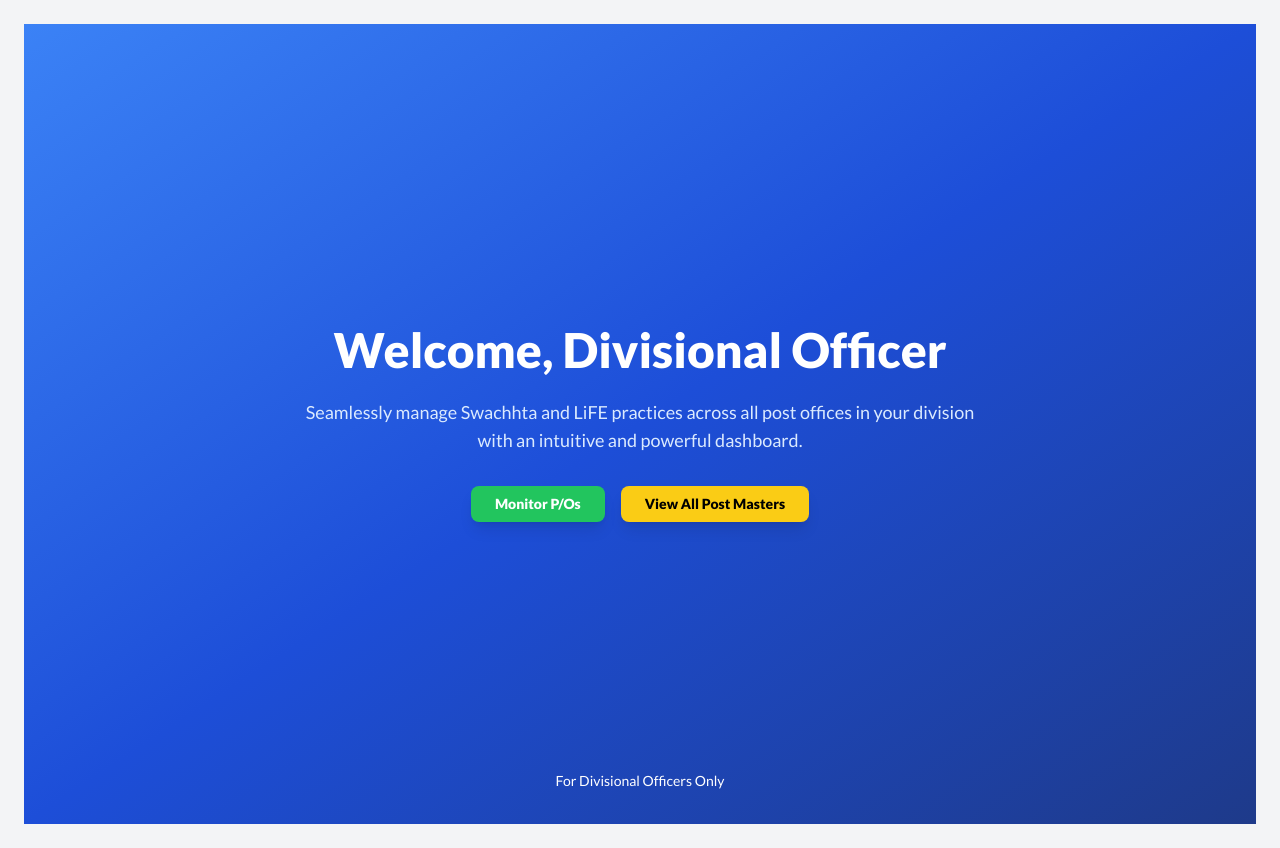
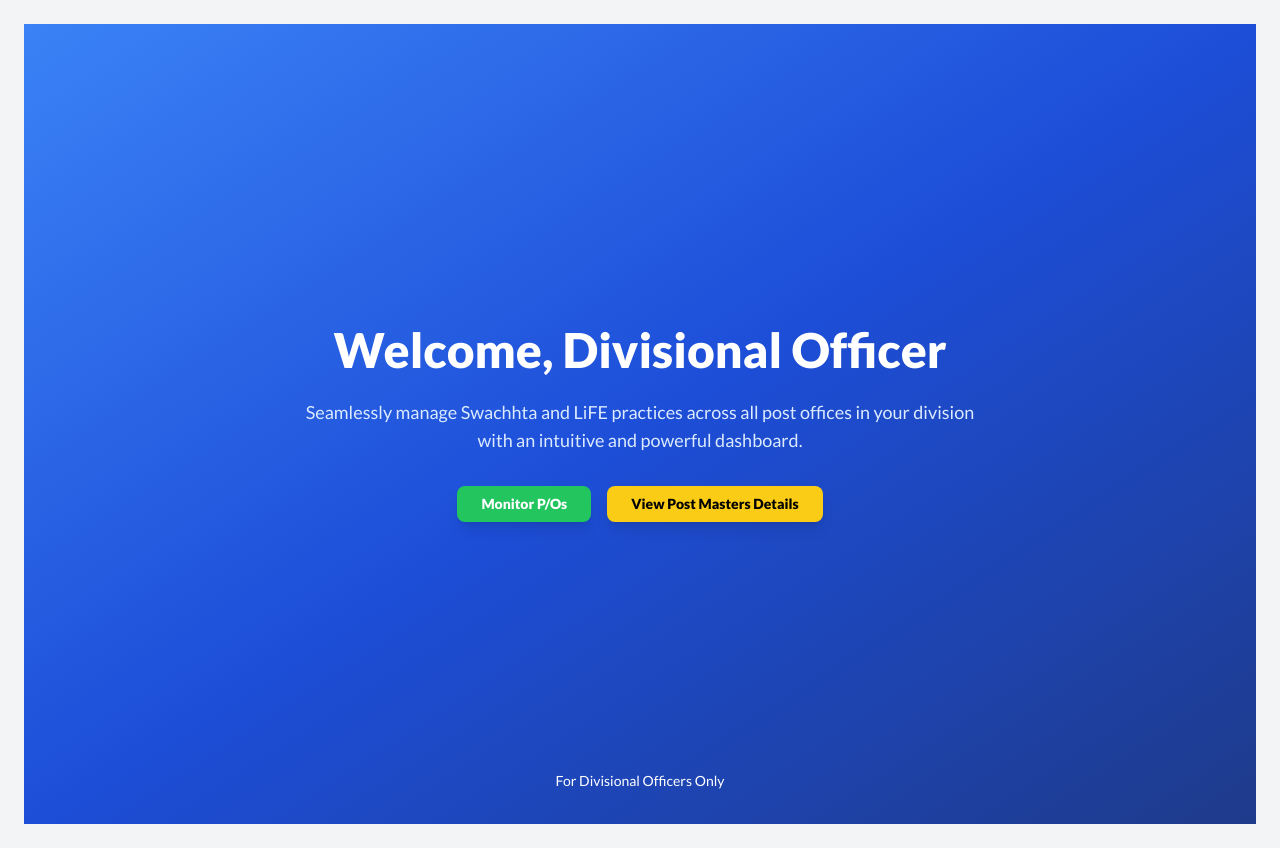
Before and after one commit to AyushKatre05/Swachhta---LiFE-Dashboard, a Next.js app: page /admin/dashboard in a window 1280 px wide. Built offline with nearby package versions, Linux system fonts and the light colour scheme.

Commit message:
page update

```diff
--- a/src/app/(pages)/admin/dashboard/page.jsx
+++ b/src/app/(pages)/admin/dashboard/page.jsx
@@ -28,7 +28,7 @@ export default function AdminDashboard() {
           </Link>
           <Link href="/admin/dashboard/allUsers">
             <Button className="bg-yellow-400 hover:bg-yellow-500 text-black font-bold py-3 px-6 rounded-lg shadow-lg">
-              View All Post Masters
+              View Post Masters Details
             </Button>
           </Link>
         </div>
```
